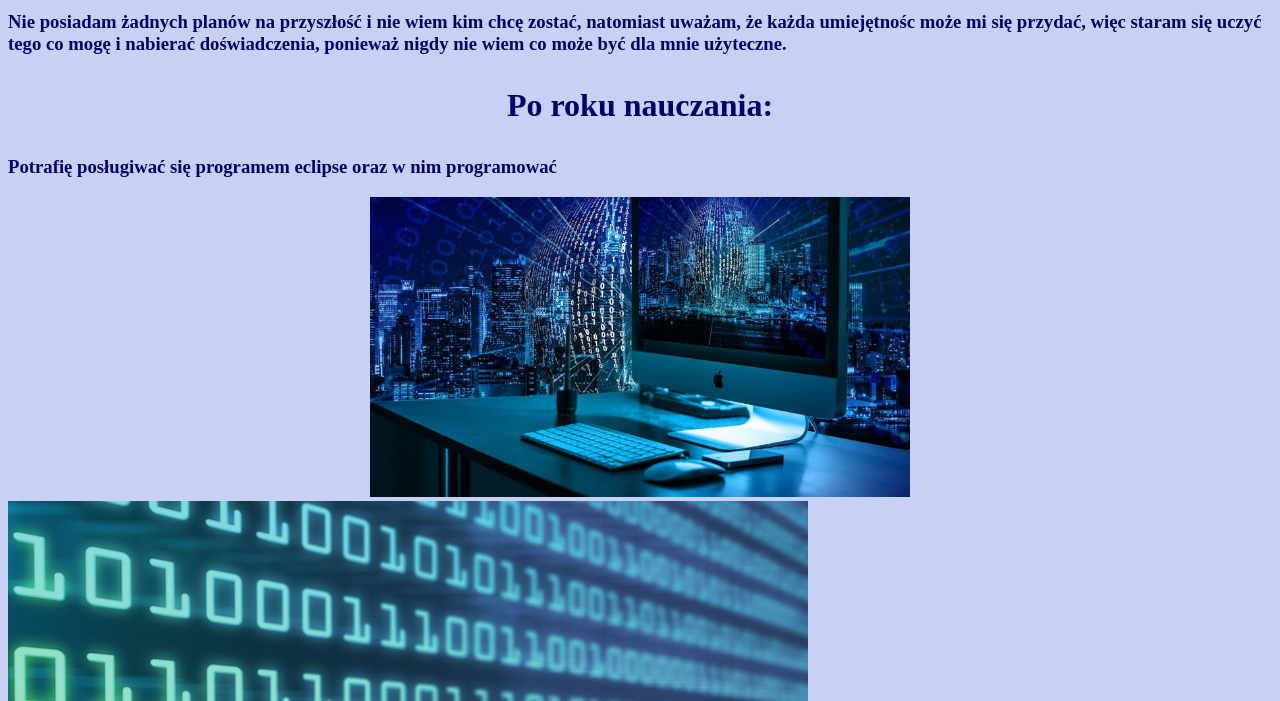
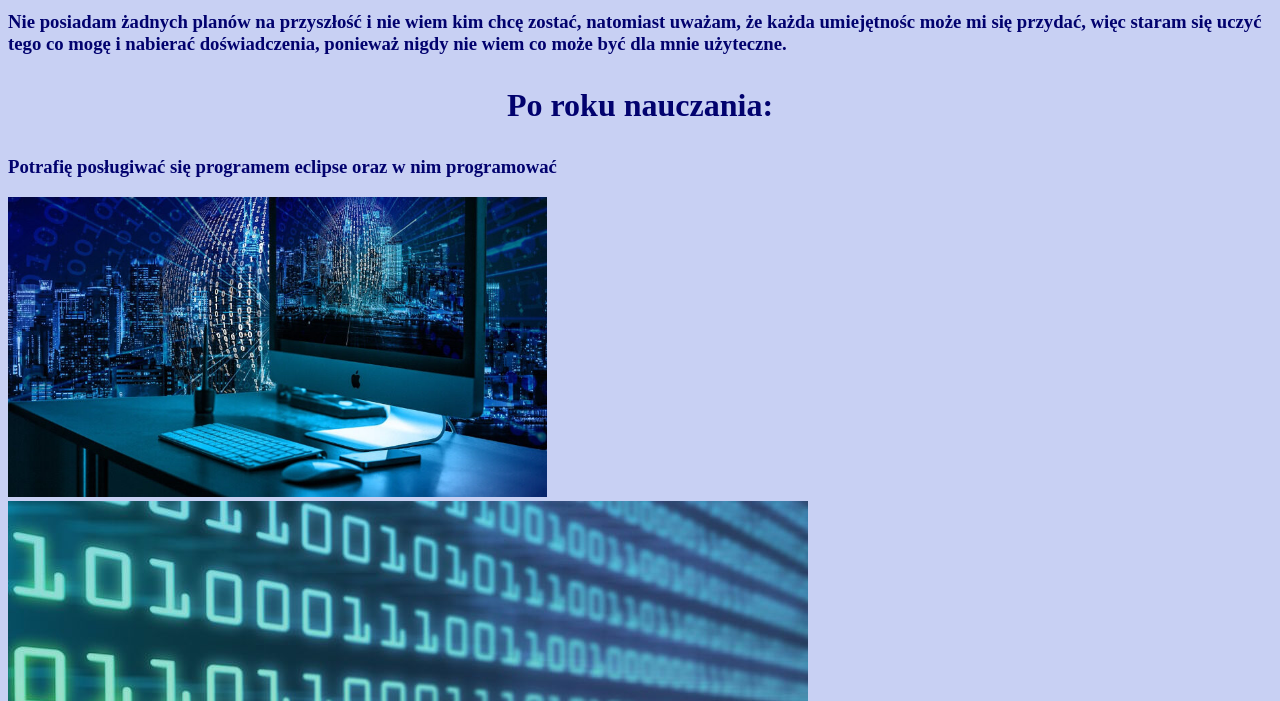
Before and after one commit to 9iskra9/9iskra9.github.io, a plain HTML site: page index.html in a window 1280 px wide. Shown: the part 657-1358 px from the top of the page. Drawn offline with Linux system fonts and the light colour scheme.

Commit message:
Update index.html

```diff
--- a/index.html
+++ b/index.html
@@ -21,6 +21,6 @@
         <h1><p><b></b></p><center><b> Czego chcę się nauczyć:</b></center><p></p></h1>  <p></p><h3>-Planuję nauczyć się programowania w Pythonie.<p></p></h3> <p></p><h3>-Ciekawi mnie Java i chciałabym nauczyć się podstaw programowania w Javie oraz Java Script i c++.<p></p></h3> <p></p><h3>-Ciekawi mnie robotyka i podoba mi się tworzenie nowych urządzeń, przydatnych w  życiu codziennym.</h3><p></p> <p></p><h3>-Chcę popracować nad stworzeniem jakiegoś robota lub uczestniczyć czy pomogać komuś przy robieniu robota.</h3><p></p> <p></p><h3>-Chcę nauczyć się tworzyć własne programy i aplikacje.</h3><p></p>
         <h1><p><b></b></p><center><b>Co chcę robić w przyszłości:</b></center><p></p></h1> <p></p><h3>Nie posiadam żadnych planów na przyszłość i nie wiem kim chcę zostać, natomiast uważam, że każda umiejętnośc może mi się przydać, więc staram się uczyć tego co mogę i nabierać doświadczenia, ponieważ nigdy nie wiem co może być dla mnie użyteczne. <p></p></h3>
         <h1><p><b></b></p><center><b> Po roku nauczania:</b></center><p></p></h1> <p></p><h3>Potrafię posługiwać się programem eclipse oraz w nim programować <p></p></h3>
-      <center> <img class="iza" src="komputerswiatelka.jpg" > </center>
+      <img class="iza" src="komputerswiatelka.jpg" >
 
         <img src="01010010.jpg" >                        <center>  <img src="bigbrain.jpg" >  </center>              <img src= "infobrain.jpg">
```
